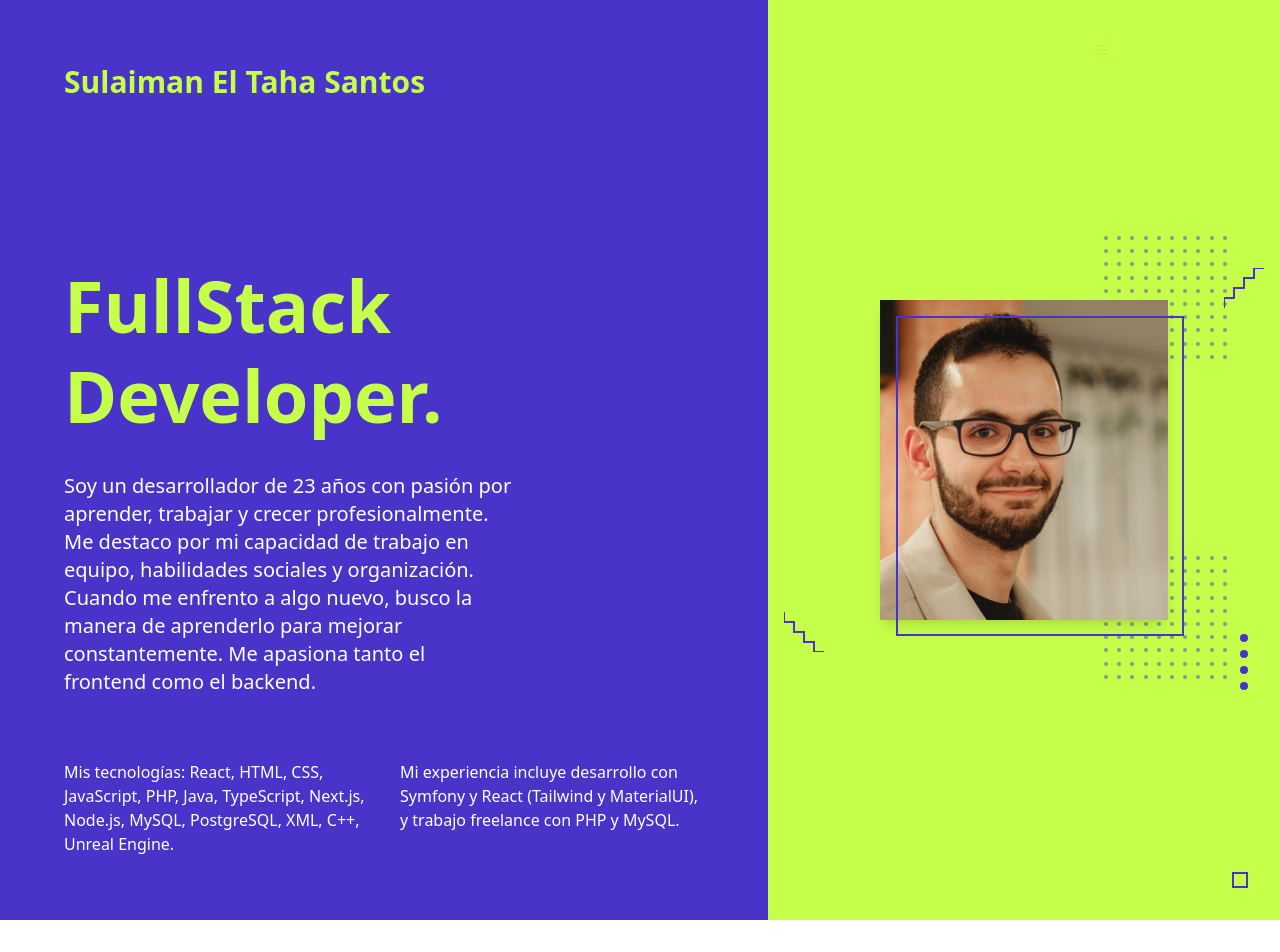
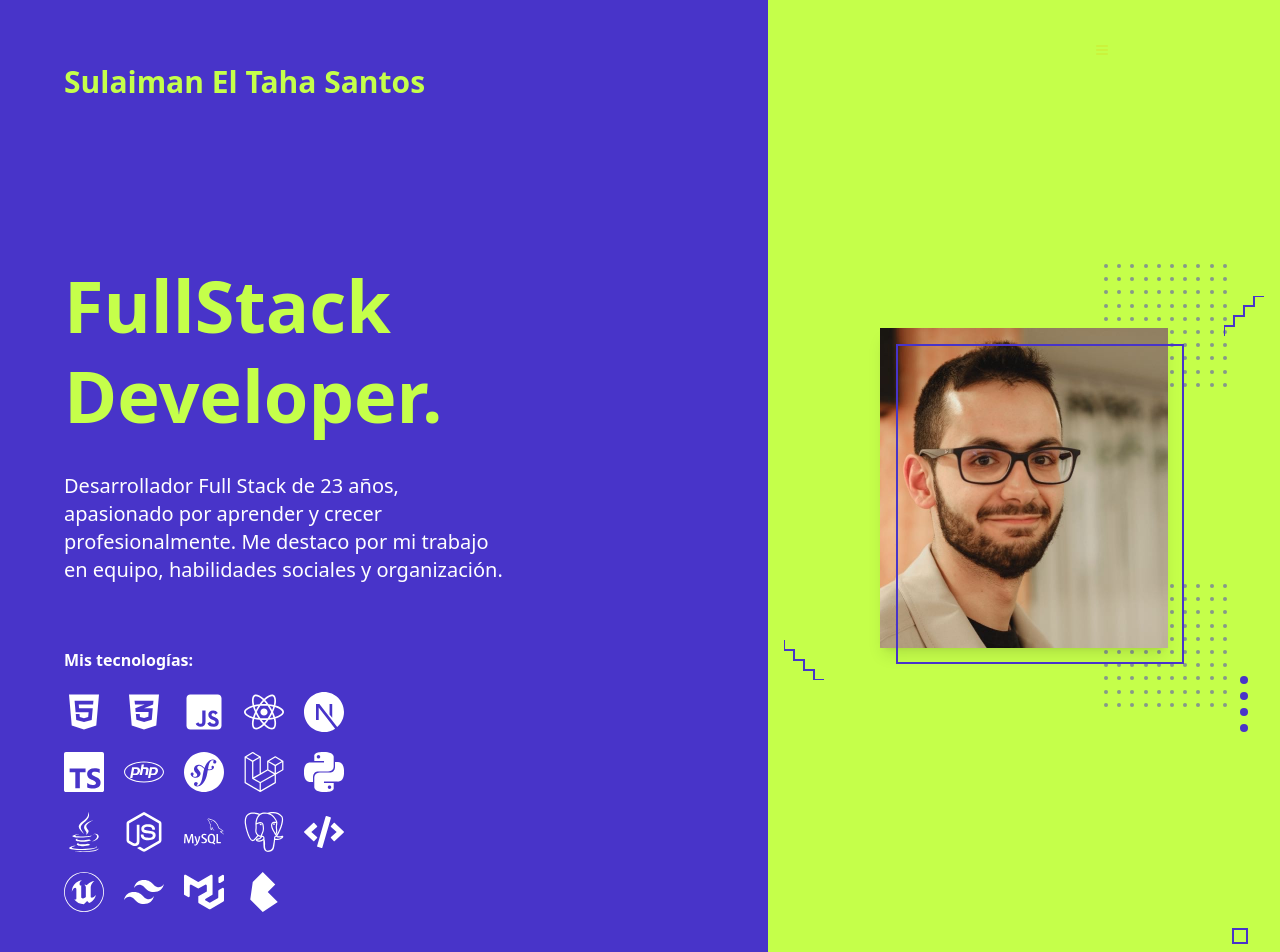
Before and after one commit to SulaimanTahaSantos/portfoliosulaiman, a Next.js app: page / in a window 1280 px wide. Shown: the top 952 px of the page. Built offline with nearby package versions, Linux system fonts and the light colour scheme.

Commit message:
Cambio en header y nuevos componentes para poner iconos

```diff
--- a/package.json
+++ b/package.json
@@ -22,6 +22,7 @@
     "react": "^19.0.0",
     "react-device-detect": "^2.2.3",
     "react-dom": "^19.0.0",
+    "react-icons": "^5.5.0",
     "tailwind-merge": "^3.2.0",
     "tw-animate-css": "^1.2.5"
   },
--- /dev/null
+++ b/src/app/components/Experience.tsx
@@ -0,0 +1,21 @@
+import React from 'react';
+import { FaHtml5, FaCss3Alt, FaJsSquare, FaPhp,  FaReact } from 'react-icons/fa';
+import {SiMysql,SiTailwindcss, SiMui, SiSymfony } from 'react-icons/si';
+
+const Experience = () => {
+  return (
+     <div style={{ display: 'flex', gap: '20px', flexWrap: 'wrap', marginTop: '20px' }}>
+          <FaHtml5 size={40} title="HTML" />
+          <FaCss3Alt size={40} title="CSS" />
+          <FaJsSquare size={40} title="JavaScript" />
+          <FaReact size={40} title="React" />
+          <FaPhp size={40} title="PHP" />
+          <SiSymfony size={40} title="Symfony" />
+          <SiMysql size={40} title="MySQL" />
+          <SiTailwindcss size={40} title="Tailwind CSS" />
+          <SiMui size={40} title="Material UI" />
+        </div>
+  );
+};
+
+export default Experience;
--- a/src/app/components/Header.tsx
+++ b/src/app/components/Header.tsx
@@ -18,6 +18,9 @@ interface HeaderProps {
 }
 import { BrowserView, MobileView } from "react-device-detect";
 import { useState } from "react";
+import TechIcons from "./TechIcons";
+import Experience from "./Experience";
+
 
 export default function Header({
   divRef,
@@ -45,27 +48,15 @@ const [open, setOpen] = useState(false);
               </h2>
 
               <p className="mt-8 text-white text-lg md:text-xl max-w-md">
-                Soy un desarrollador de 23 años con pasión por aprender,
-                trabajar y crecer profesionalmente. Me destaco por mi capacidad
-                de trabajo en equipo, habilidades sociales y organización.
-                Cuando me enfrento a algo nuevo, busco la manera de aprenderlo
-                para mejorar constantemente. Me apasiona tanto el frontend como
-                el backend.
+              Desarrollador Full Stack de 23 años, apasionado por aprender y crecer profesionalmente. Me destaco por mi trabajo en equipo, habilidades sociales y organización.
               </p>
 
               <div className="mt-16 grid grid-cols-1 md:grid-cols-2 gap-8">
                 <div>
                   <p className="text-white text-sm md:text-base max-w-xs">
-                    Mis tecnologías: React, HTML, CSS, JavaScript, PHP, Java,
-                    TypeScript, Next.js, Node.js, MySQL, PostgreSQL, XML, C++,
-                    Unreal Engine.
-                  </p>
-                </div>
-                <div>
-                  <p className="text-white text-sm md:text-base max-w-xs">
-                    Mi experiencia incluye desarrollo con
-                    Symfony y React (Tailwind y MaterialUI), y trabajo freelance
-                    con PHP y MySQL.
+                   <strong>Mis tecnologías:</strong>
+                    <br />
+                    <TechIcons />
                   </p>
                 </div>
               </div>
@@ -293,12 +284,7 @@ const [open, setOpen] = useState(false);
               </h2>
 
               <p className="mt-6 text-white text-base max-w-full">
-                Soy un desarrollador de 23 años con pasión por aprender,
-                trabajar y crecer profesionalmente. Me destaco por mi capacidad
-                de trabajo en equipo, habilidades sociales y organización.
-                Cuando me enfrento a algo nuevo, busco la manera de aprenderlo
-                para mejorar constantemente. Me apasiona tanto el frontend como
-                el backend.
+                 Desarrollador Full Stack de 23 años, apasionado por aprender y crecer profesionalmente. Me destaco por mi trabajo en equipo, habilidades sociales y organización.
               </p>
             </div>
           </div>
@@ -391,16 +377,7 @@ const [open, setOpen] = useState(false);
               <div>
                 <h3 className="text-lg font-semibold mb-2">Mis tecnologías:</h3>
                 <p className="text-white text-sm max-w-full">
-                  React, HTML, CSS, JavaScript, PHP, Java, TypeScript, Next.js,
-                  Node.js, MySQL, PostgreSQL, XML, C++, Unreal Engine.
-                </p>
-              </div>
-              <div>
-                <h3 className="text-lg font-semibold mb-2">Mi experiencia:</h3>
-                <p className="text-white text-sm max-w-full">
-                  Mi experiencia incluye desarrollo con
-                  Symfony y React (Tailwind y MaterialUI), y trabajo freelance
-                  con PHP y MySQL.
+                 <TechIcons />
                 </p>
               </div>
             </div>
--- /dev/null
+++ b/src/app/components/TechIcons.tsx
@@ -0,0 +1,31 @@
+import React from 'react';
+import { FaHtml5, FaCss3Alt, FaJsSquare, FaPhp, FaJava, FaNodeJs, FaReact, FaCode } from 'react-icons/fa';
+import { SiTypescript, SiNextdotjs, SiMysql, SiPostgresql, SiUnrealengine, SiTailwindcss, SiMui, SiBulma, SiSymfony, SiLaravel, SiPython } from 'react-icons/si';
+
+const TechIcons = () => {
+  return (
+    <div style={{ display: 'flex', gap: '20px', flexWrap: 'wrap', marginTop: '20px' }}>
+      <FaHtml5 size={40} title="HTML" />
+      <FaCss3Alt size={40} title="CSS" />
+      <FaJsSquare size={40} title="JavaScript" />
+      <FaReact size={40} title="React" />
+      <SiNextdotjs size={40} title="Next.js" />
+      <SiTypescript size={40} title="TypeScript" />
+      <FaPhp size={40} title="PHP" />
+      <SiSymfony size={40} title="Symfony" />
+      <SiLaravel size={40} title="Laravel" />
+      <SiPython size={40} title="Python" />
+      <FaJava size={40} title="Java" />
+      <FaNodeJs size={40} title="Node.js" />
+      <SiMysql size={40} title="MySQL" />
+      <SiPostgresql size={40} title="PostgreSQL" />
+      <FaCode size={40} title="XML" />
+      <SiUnrealengine size={40} title="Unreal Engine" />
+      <SiTailwindcss size={40} title="Tailwind CSS" />
+      <SiMui size={40} title="Material UI" />
+      <SiBulma size={40} title="Bulma" />
+    </div>
+  );
+};
+
+export default TechIcons;
```
Also changed, not shown: 1 other file (tests, documents, lock files or other folders).
